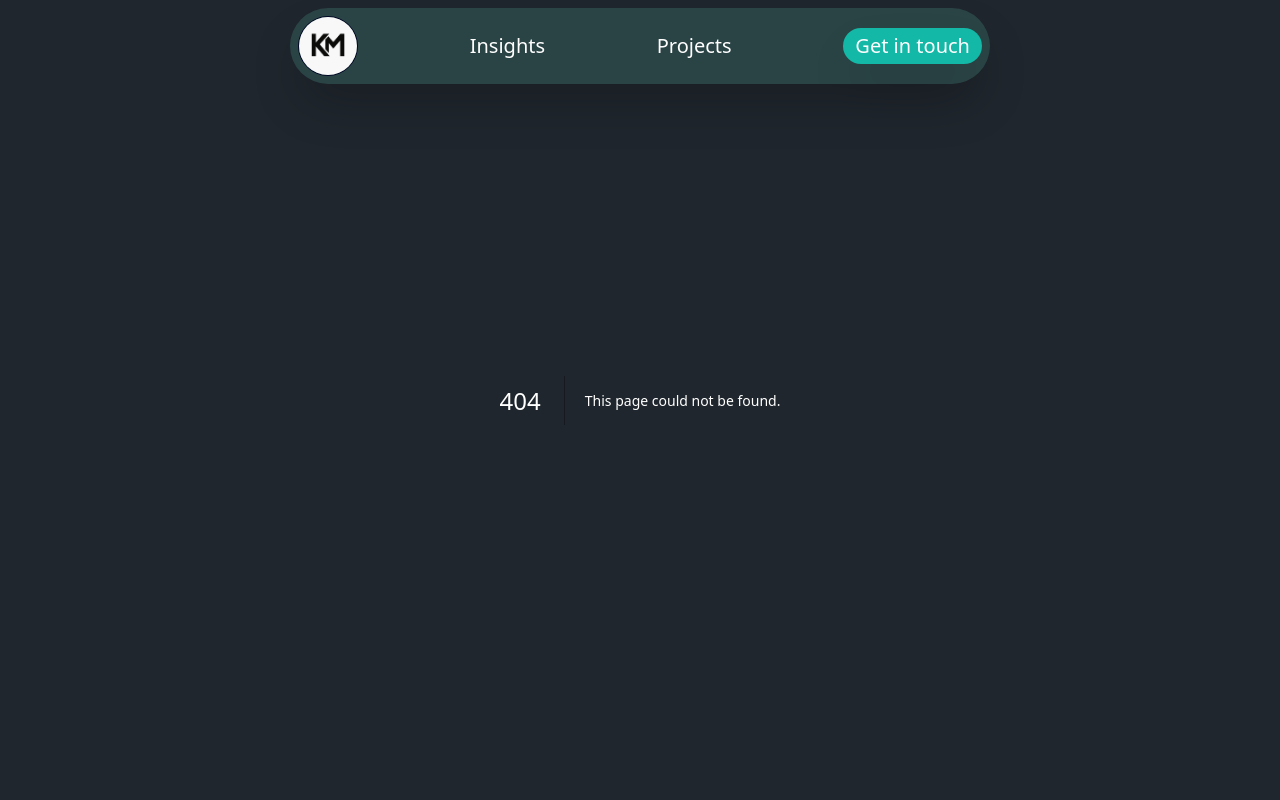
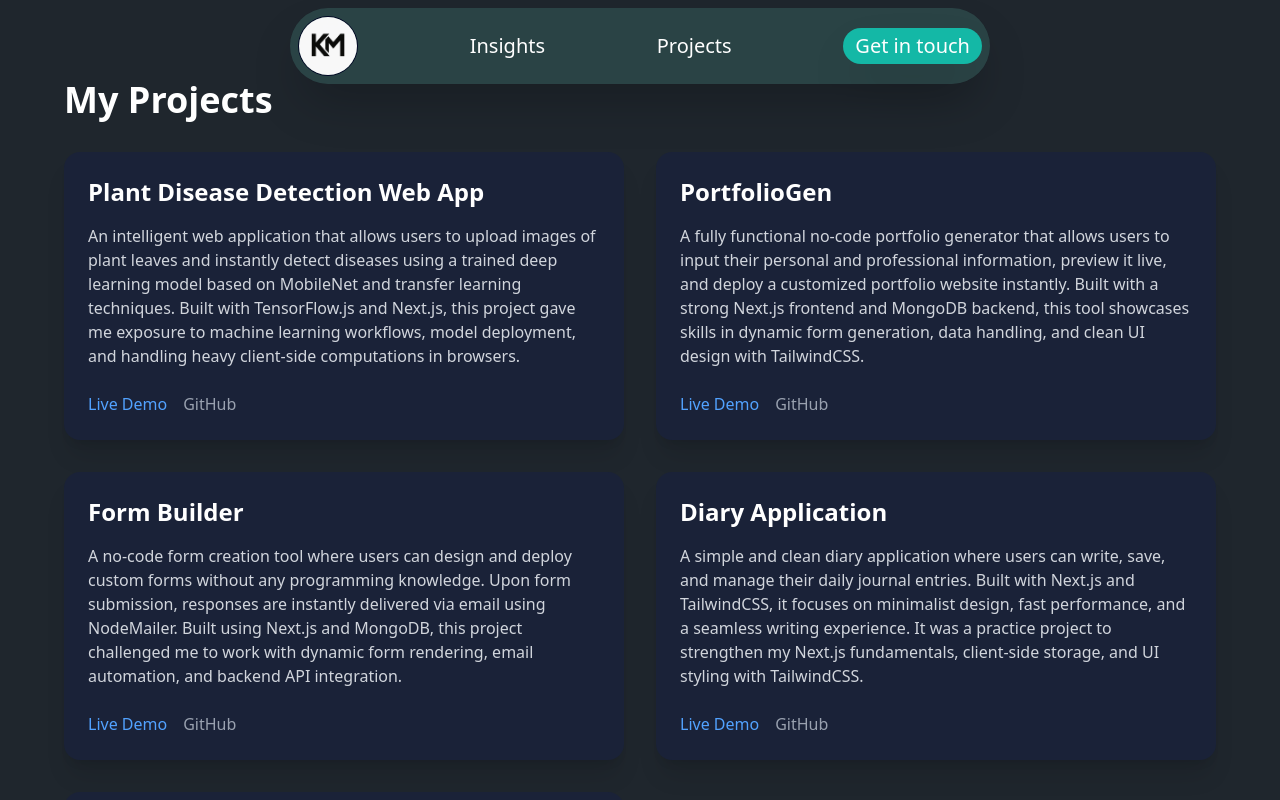
Before and after one commit to kartikeycsjm/Kartikey, a Next.js app: page /projects in a window 1280 px wide. Before the commit this address had no page. Shown: the top 800 px of the page. Built offline with nearby package versions, Linux system fonts and the light colour scheme.

Commit message:
added project section

```diff
--- /dev/null
+++ b/src/app/(routes)/projects/page.tsx
@@ -0,0 +1,106 @@
+'use client'
+// app/projects/page.jsx
+import React from 'react';
+import { motion } from "framer-motion"
+const projects = [
+    {
+        title: 'Plant Disease Detection Web App',
+        description: 'An intelligent web application that allows users to upload images of plant leaves and instantly detect diseases using a trained deep learning model based on MobileNet and transfer learning techniques. Built with TensorFlow.js and Next.js, this project gave me exposure to machine learning workflows, model deployment, and handling heavy client-side computations in browsers.',
+        liveLink: 'https://greenguardiank.vercel.app/',
+        githubLink: 'https://greenguardiank.vercel.app/',
+        tools: ['TensorFlow.js', 'TensorFlow', 'Next.js'],
+    },
+    {
+        title: 'PortfolioGen',
+        description: 'A fully functional no-code portfolio generator that allows users to input their personal and professional information, preview it live, and deploy a customized portfolio website instantly. Built with a strong Next.js frontend and MongoDB backend, this tool showcases skills in dynamic form generation, data handling, and clean UI design with TailwindCSS.',
+        liveLink: 'https://getyourprofile.vercel.app/',
+        githubLink: 'https://github.com/kartikeycsjm/PortfolioGen',
+        tools: ['Next.js', 'MongoDB', 'NodeMailer', 'TailwindCSS', 'REST API'],
+    },
+    {
+        title: 'Form Builder',
+        description: 'A no-code form creation tool where users can design and deploy custom forms without any programming knowledge. Upon form submission, responses are instantly delivered via email using NodeMailer. Built using Next.js and MongoDB, this project challenged me to work with dynamic form rendering, email automation, and backend API integration.',
+        liveLink: 'https://realformgenerator.vercel.app/',
+        githubLink: 'https://github.com/kartikeycsjm/form-generator',
+        tools: ['Next.js', 'MongoDB', 'NodeMailer', 'TailwindCSS', 'REST API'],
+    },
+    {
+        title: 'Diary Application',
+        description: 'A simple and clean diary application where users can write, save, and manage their daily journal entries. Built with Next.js and TailwindCSS, it focuses on minimalist design, fast performance, and a seamless writing experience. It was a practice project to strengthen my Next.js fundamentals, client-side storage, and UI styling with TailwindCSS.',
+        liveLink: 'https://diary1.vercel.app/',
+        githubLink: 'https://github.com/kartikeycsjm/diary',
+        tools: ['Next.js', 'TailwindCSS'],
+    },
+    {
+        title: 'Kishore Da Radio',
+        description: 'A nostalgic music player project built using pure HTML, CSS, and JavaScript. It features a curated playlist of 19 evergreen songs sung by Kishore Kumar, with basic controls like play, pause, and next/previous. This project helped me strengthen my core JavaScript DOM manipulation and audio handling skills.',
+        liveLink: 'https://kishoreda.netlify.app/',
+        githubLink: 'https://github.com/myselfkartikey/kishoreda-radio',
+        tools: ['HTML', 'CSS', 'JavaScript'],
+    },
+];
+
+
+export default function ProjectsPage() {
+    return (
+        <div className="min-h-screen w-full
+        bg-[#1f262d] py-12">
+            <div className="w-[85%] md:w-[90%] m-auto">
+                <h1 className="text-4xl font-bold
+                  text-white my-8">
+                    My Projects
+                </h1>
+                <div
+                    className="grid grid-cols-1 sm:grid-cols-2
+                    lg:grid-cols-2 gap-8">
+                    {projects.map((project, index) => (
+                        <div
+                            key={index} className="bg-[#1a2238] rounded-2xl
+                            p-6
+                            shadow-xl hover:scale-105 transition-transform
+                            duration-300">
+                            <motion.h2
+                                initial={{ opacity: 0 }}
+                                whileInView={{ opacity: 1 }}
+                                transition={{ duration: 1 }}
+                                viewport={{ once: false }}
+                                className="text-2xl font-semibold text-white mb-4">{project.title}</motion.h2>
+                            <motion.p
+                                initial={{ opacity: 0, y: 100 }}
+                                whileInView={{ opacity: 1, y: 0 }}
+                                transition={{ duration: 1 }}
+                                viewport={{ once: false }}
+                                className="text-gray-300 mb-6">{project.description}</motion.p>
+                            <div className="flex gap-4">
+                                <motion.a
+                                    initial={{ opacity: 0, y: 100 }}
+                                    whileInView={{ opacity: 1, y: 0 }}
+                                    transition={{ duration: 1 }}
+                                    viewport={{ once: false }}
+                                    href={project.liveLink}
+                                    target="_blank"
+                                    rel="noopener noreferrer"
+                                    className="text-blue-400 hover:underline"
+                                >
+                                    Live Demo
+                                </motion.a>
+                                <motion.a
+                                    initial={{ opacity: 0, y: 100 }}
+                                    whileInView={{ opacity: 1, y: 0 }}
+                                    transition={{ duration: 1 }}
+                                    viewport={{ once: false }}
+                                    href={project.githubLink}
+                                    target="_blank"
+                                    rel="noopener noreferrer"
+                                    className="text-gray-400 hover:text-white"
+                                >
+                                    GitHub
+                                </motion.a>
+                            </div>
+                        </div>
+                    ))}
+                </div>
+            </div>
+        </div>
+    );
+}
--- a/src/app/component/About.tsx
+++ b/src/app/component/About.tsx
@@ -24,7 +24,8 @@ const About = () => {
                     whileInView={{ opacity: 1 }}
                     transition={{ duration: 1 }}
                     viewport={{ once: false }}
-                    className="text-2xl md:text-3xl font-bold mb-4"
+                    className="text-2xl md:text-3xl
+                    font-bold mb-4"
                 >
                     About Me
                 </motion.h2>
--- a/src/app/component/Header.tsx
+++ b/src/app/component/Header.tsx
@@ -9,7 +9,7 @@ const Header = () => {
         relative
         flex items-center
         justify-center bg-[#1a2238]
-        rounded-b-[50px]
+        rounded-b-[50px] shadow-2xl
         ">
             {
             /* <video
--- a/src/app/component/Navigation.tsx
+++ b/src/app/component/Navigation.tsx
@@ -35,7 +35,7 @@ const Navigation = () => {
                 duration-300 '>
                     Insights
                 </Link>
-                <Link href={'https://kartikeymishra1.vercel.app/projects'}
+                <Link href={'/projects'}
                     className='hover:text-green-400
                 duration-300'>
                     Projects
```
